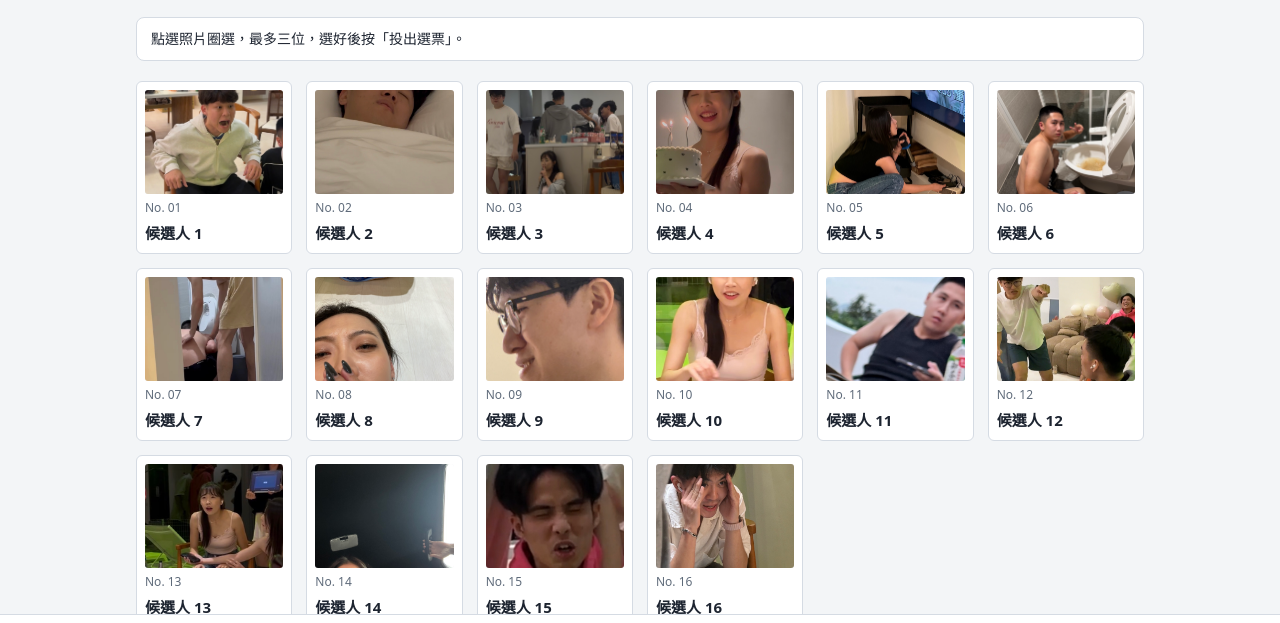
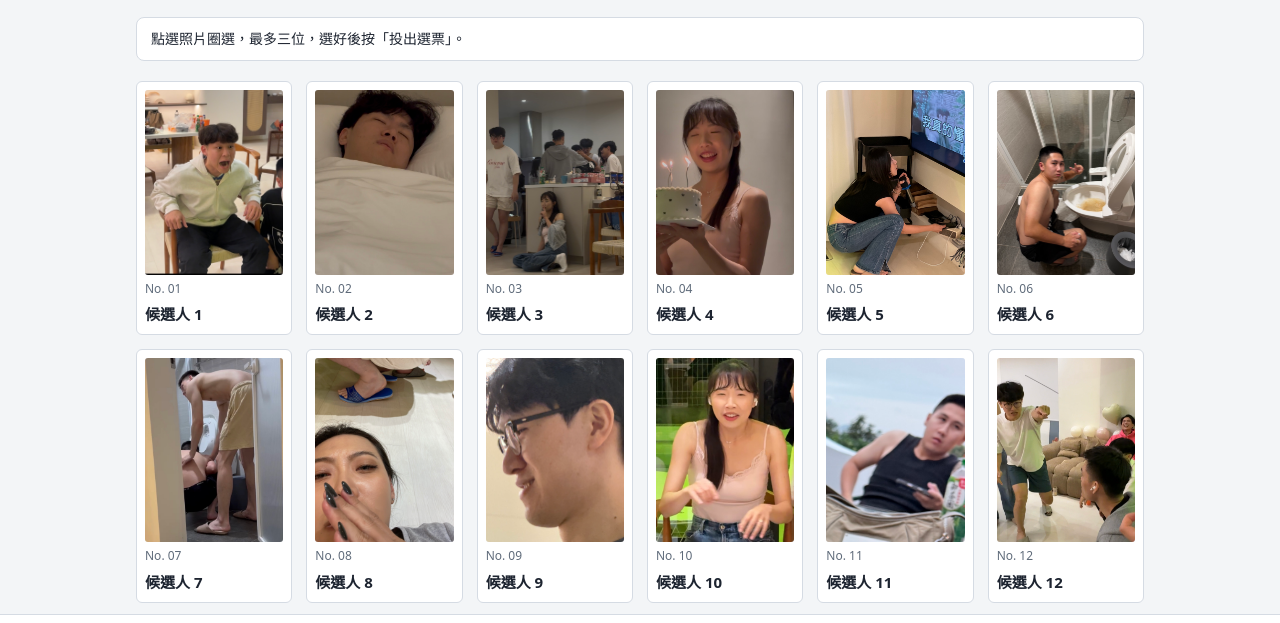
Before and after one commit to s93023512-beep/vote, a plain HTML site: page index.html in a window 1280 px wide. Shown: the part 117-740 px from the top of the page. Drawn offline with Linux system fonts and the light colour scheme.

Commit message:
Update index.html

```diff
--- a/index.html
+++ b/index.html
@@ -22,7 +22,7 @@ h1{margin:0;font-size:clamp(26px,6vw,38px);letter-spacing:.04em}
 .card{position:relative;background:var(--sheet);border:1px solid var(--line);border-radius:6px;padding:8px;display:grid;gap:4px;text-align:left;font:inherit;color:inherit;cursor:pointer}
 .card[aria-pressed="true"]{border-color:var(--stamp);box-shadow:0 0 0 1px var(--stamp)}
 .card:disabled{cursor:default}
-.card img{width:100%;aspect-ratio:4/3;object-fit:cover;border-radius:3px;display:block;background:var(--paper)}
+.card img{width:100%;aspect-ratio:3/4;object-fit:cover;border-radius:3px;display:block;background:var(--paper)}
 .no{font-size:12px;color:var(--muted)}
 .name{font-weight:700}
 .stamp{position:absolute;top:14px;right:14px;width:62px;height:62px;border-radius:50%;border:4px solid var(--stamp);color:var(--stamp);font-size:30px;font-weight:900;display:grid;place-items:center;background:rgba(255,255,255,.5);transform:rotate(-12deg) scale(.4);opacity:0;transition:.18s;pointer-events:none}
```
